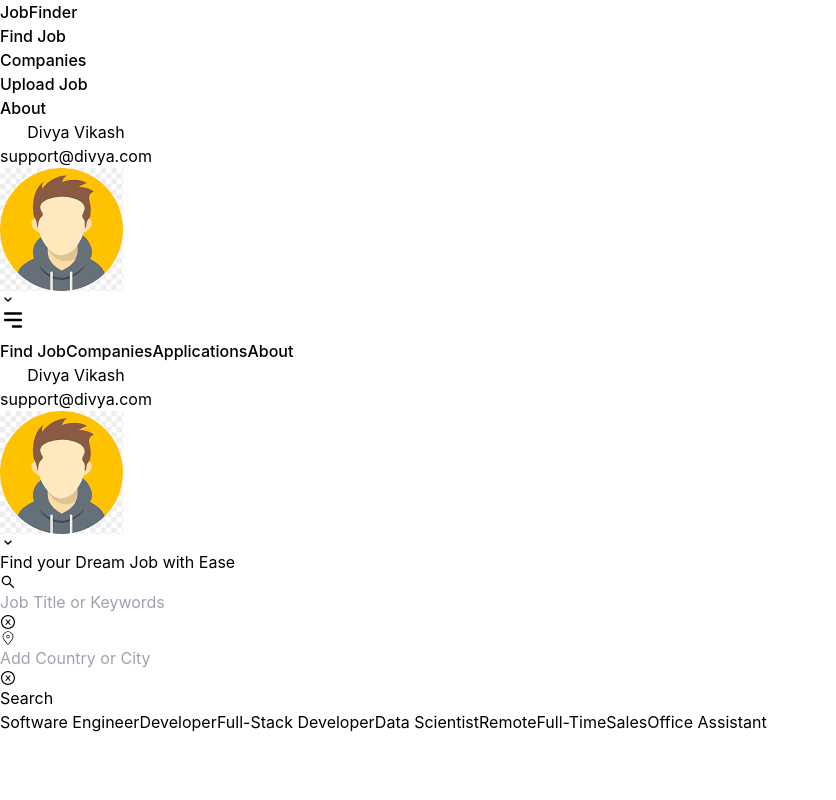
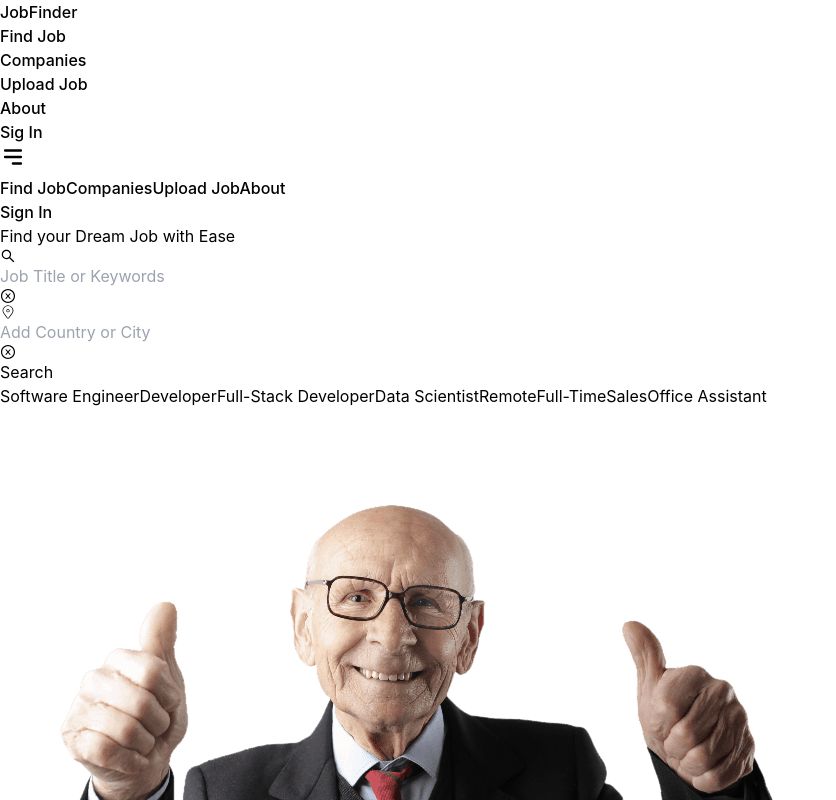
Before and after one commit to div-vik/job-finder, a React (Vite) app: page /find-jobs in a window 1280 px wide. Shown: the top 800 px of the page, without its empty margins (0-836 px from the left). Built offline with nearby package versions, Linux system fonts and the light colour scheme.

Commit message:
refactor

```diff
--- a/src/components/Navbar.jsx
+++ b/src/components/Navbar.jsx
@@ -7,6 +7,7 @@ import { AiOutlineClose, AiOutlineLogout } from "react-icons/ai";
 import { Link } from "react-router-dom";
 import CustomButton from "./CustomButton";
 import { users } from "../utils/data";
+import { useSelector } from "react-redux";
 
 const MenuList = ({ user, onClick }) => {
   const handleLogout = () => {};
@@ -96,7 +97,7 @@ const MenuList = ({ user, onClick }) => {
 };
 
 const Navbar = () => {
-  const user = users[1];
+  const user = useSelector((state) => state.user);
   const [isOpen, setIsOpen] = useState(false);
 
   const handleCloseNavbar = () => {
```
